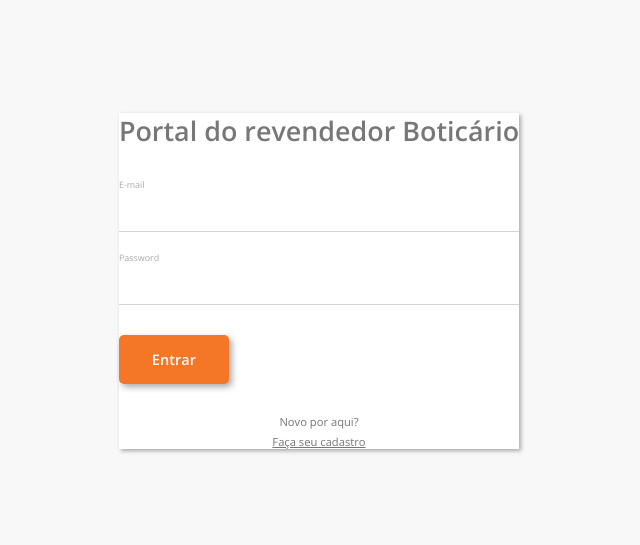
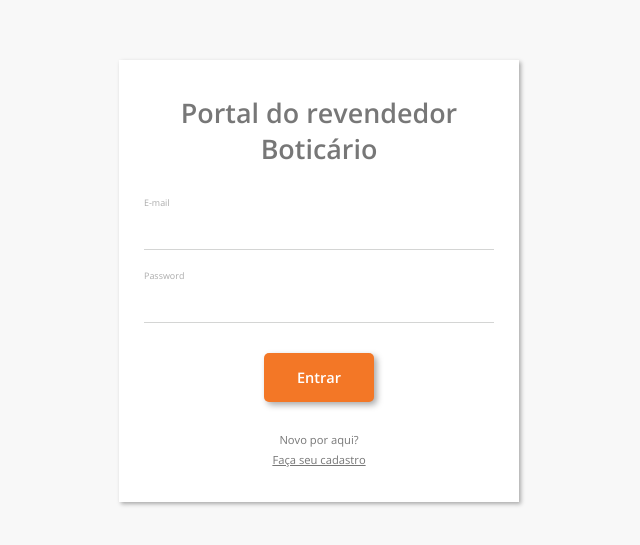
Before and after one commit to nagano/desafio-boticario, a React app: page / in a window 1280 px wide. Shown: the part 119-664 px from the top of the page, without its empty margins (321-961 px from the left). Built offline with nearby package versions, Linux system fonts and the light colour scheme.

Commit message:
Add login page (desktop)

```diff
--- a/src/app/pages/login/login.page.scss
+++ b/src/app/pages/login/login.page.scss
@@ -5,13 +5,13 @@
 .login {
 
     &__container {
+        max-width: 400px;
         background-color: $white;
         box-shadow: $boxShadowLowDefault;
+        padding: 35px 25px;
 
         @include bp-medium {
             width: 95%;
-            max-width: 400px;
-            padding: 35px 25px;
         }
 
         & input {
--- a/src/app/pages/login/login.page.tsx
+++ b/src/app/pages/login/login.page.tsx
@@ -36,6 +36,7 @@
                             onChange={(event) => setPassword(event.target.value)} />
                     </section>
 
+                    <div className="flexbox justify-content--center">
                         <LoadingButton
                             className="login__button text--white"
                             isLoading={isLoading}
@@ -43,6 +44,7 @@
                         >
                             Entrar
                         </LoadingButton>
+                    </div>
                 </div>
 
                 <footer>
```
Lines whose indentation alone changed are shown as unchanged.
